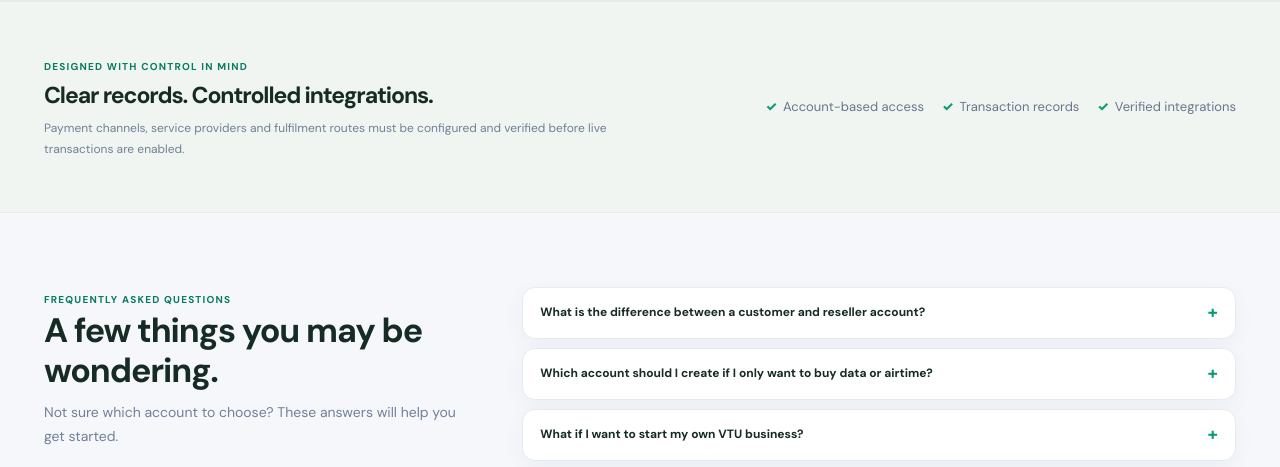
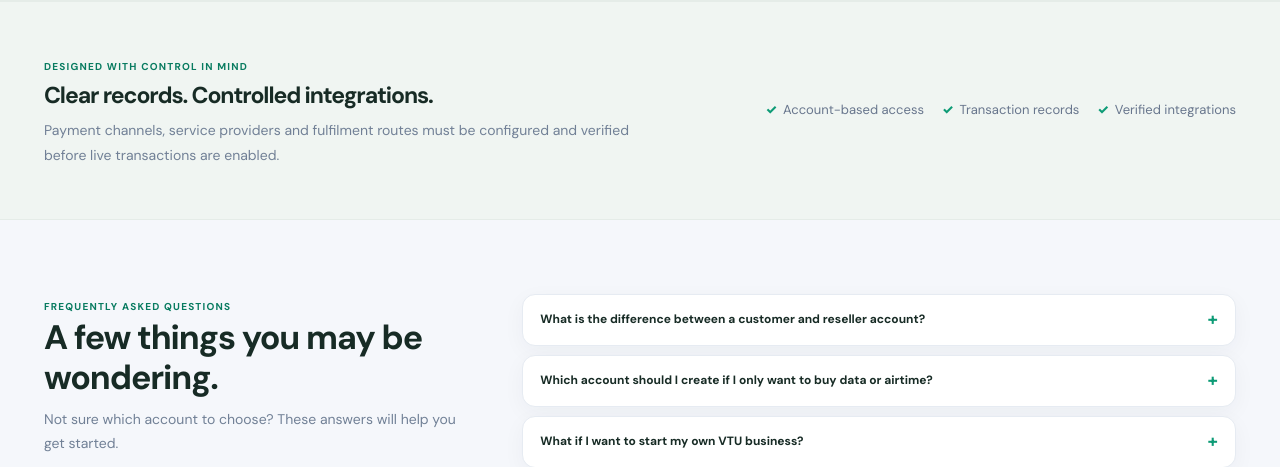
Before and after one commit to Martvic449/VTU-for-saas, a Laravel app: page / in a window 1280 px wide. Shown: the part 3806-4273 px from the top of the page. Run offline with Laravel 12, Linux system fonts and the light colour scheme; data that the repository does not hold is empty; parts of the project's set-up code (start-up, migrations or seed data) failed here and were passed over.

Commit message:
Use readable body copy sizing in safety section

```diff
--- a/resources/views/welcome.blade.php
+++ b/resources/views/welcome.blade.php
@@ -104,7 +104,7 @@
 </section>
 
 <section class="safety-band">
-  <div class="safety-inner"><div><span class="section-kicker">Designed with control in mind</span><h2 class="title" style="font-size:23px;margin-top:5px">Clear records. Controlled integrations.</h2><p class="muted" style="font-size:12px;max-width:620px;margin:0">Payment channels, service providers and fulfilment routes must be configured and verified before live transactions are enabled.</p></div><div class="safety-points"><span>Account-based access</span><span>Transaction records</span><span>Verified integrations</span></div></div>
+  <div class="safety-inner"><div><span class="section-kicker">Designed with control in mind</span><h2 class="title" style="font-size:23px;margin-top:5px">Clear records. Controlled integrations.</h2><p class="muted" style="max-width:620px;margin:0">Payment channels, service providers and fulfilment routes must be configured and verified before live transactions are enabled.</p></div><div class="safety-points"><span>Account-based access</span><span>Transaction records</span><span>Verified integrations</span></div></div>
 </section>
 
 <section class="home-section" id="faq">
```
